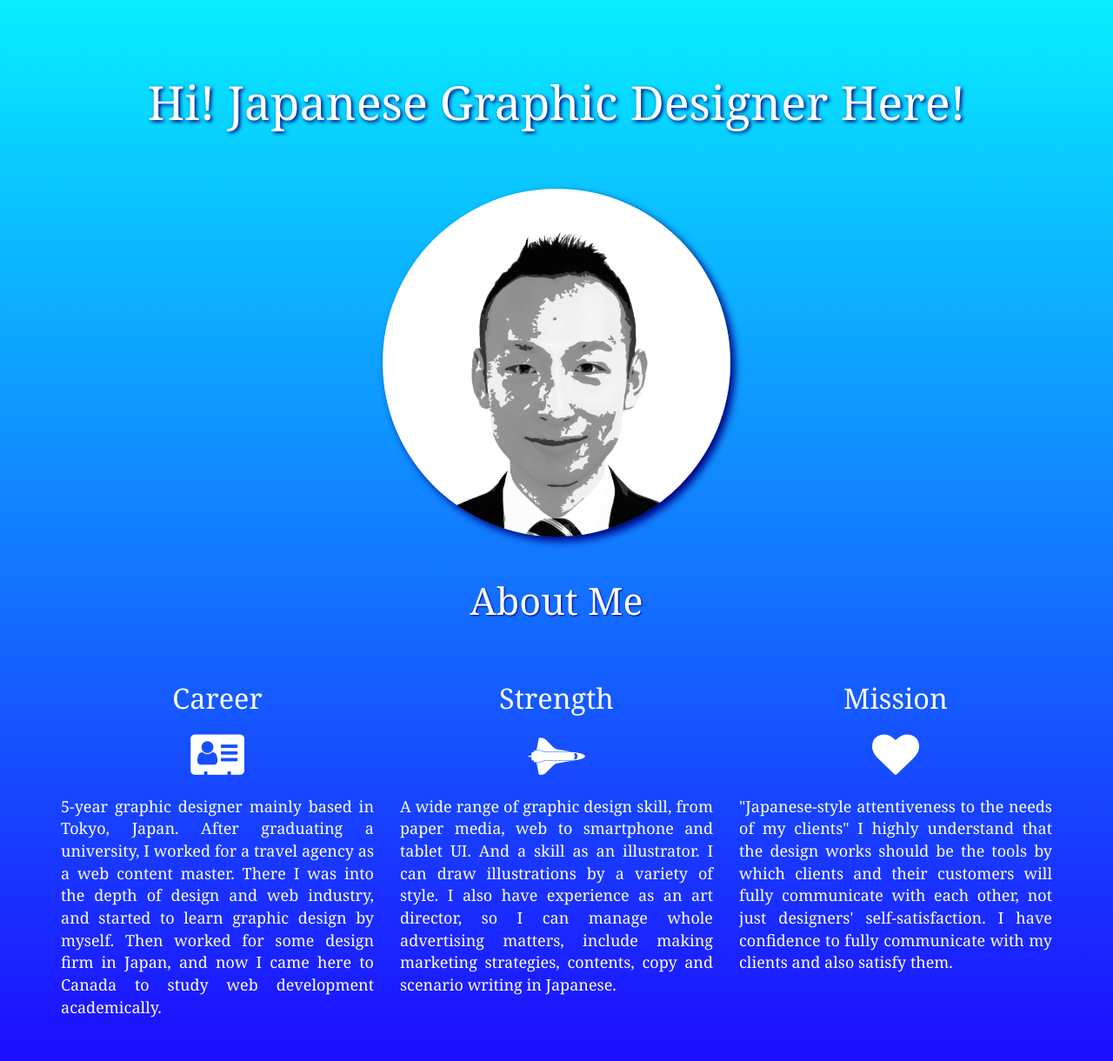
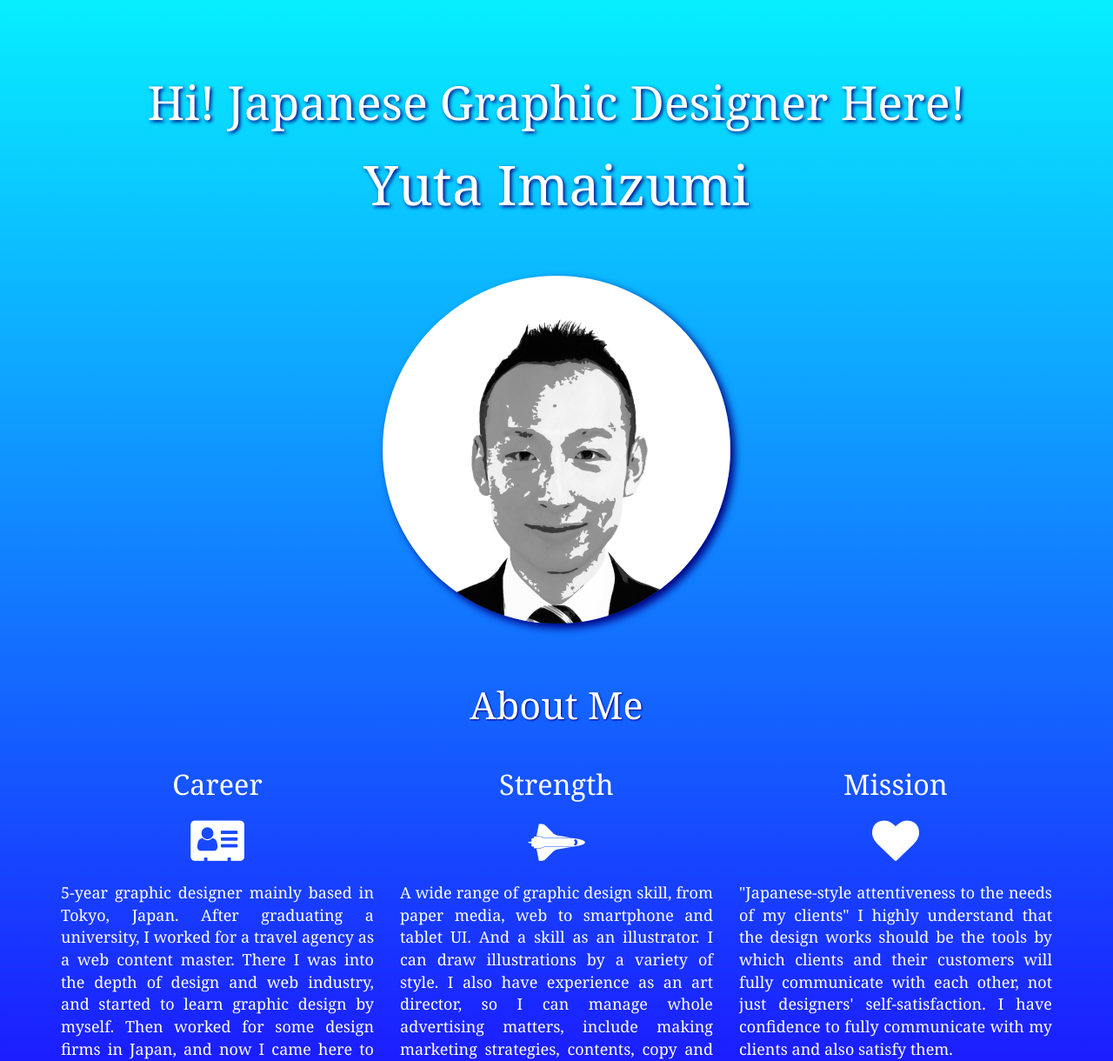
Before and after one commit to YutaImaizumi/myportfolio, a website: page index.html in a window 1280 px wide. Shown: the part 70-1290 px from the top of the page at 87% size. Drawn offline with Linux system fonts and the light colour scheme.

Commit message:
Add my name

```diff
--- a/Content/app.css
+++ b/Content/app.css
@@ -5,17 +5,25 @@ body {
     font-size: 18px;
 }
 
-h1 {
+/*h1 */
+#greeting {
     font-size: 3em;
     text-shadow: 2px 2px 4px #000080;
     margin-top: 90px;
+    margin-bottom: 30px;
+}
+#myname {
+    font-size: 3.5em;
+    text-shadow: 2px 2px 4px #000080;
+    margin-top: 0px;
     margin-bottom: 70px;
 }
 
 h2 {
     font-size: 2.4em;
     text-shadow: 1px 1px 2px #000080;
-    margin: 50px;
+    margin-top: 70px;
+    margin-bottom: 30px;
 }
 
 h3 {
--- a/Scripts/app.js
+++ b/Scripts/app.js
@@ -4,6 +4,10 @@ console.log("App Started");
 var greeting = document.getElementById("greeting");
 var contentGreeting = "Hi! Japanese Graphic Designer Here!";
 greeting.textContent = contentGreeting;
+
+var myname = document.getElementById("myname");
+var contentMyname = "Yuta Imaizumi";
+myname.textContent = contentMyname;
 
 var aboutme = document.getElementById("aboutme");
 var contentAboutme = "About Me";
@@ -14,7 +18,7 @@ var contentCareertitle = "Career";
 careertitle.textContent = contentCareertitle;
 
 var careerp = document.getElementById("careerp");
-var contentCareerp = "5-year graphic designer mainly based in Tokyo, Japan. After graduating a university, I worked for a travel agency as a web content master. There I was into the depth of design and web industry, and started to learn graphic design by myself. Then worked for some design firm in Japan, and now I came here to Canada to study web development academically.";
+var contentCareerp = "5-year graphic designer mainly based in Tokyo, Japan. After graduating a university, I worked for a travel agency as a web content master. There I was into the depth of design and web industry, and started to learn graphic design by myself. Then worked for some design firms in Japan, and now I came here to Canada to study web development academically.";
 careerp.textContent = contentCareerp;
 
 var strengthtitle = document.getElementById("strengthtitle");
@@ -30,5 +34,5 @@ var contentMissiontitle = "Mission";
 missiontitle.textContent = contentMissiontitle;
 
 var missionp = document.getElementById("missionp");
-var contentMissionp = "\"Japanese-style attentiveness to the needs of my clients\"\nI highly understand that the design works should be the tools by which clients and their customers will fully communicate with each other, not just designers' self-satisfaction. I have confidence to fully communicate with my clients and also satisfy them.";
+var contentMissionp = "\"Japanese-style attentiveness to the needs of my clients\" I highly understand that the design works should be the tools by which clients and their customers will fully communicate with each other, not just designers\' self-satisfaction. I have confidence to fully communicate with my clients and also satisfy them.";
 missionp.textContent = contentMissionp;
--- a/index.html
+++ b/index.html
@@ -40,6 +40,7 @@
 <!-- main content -->
 <div id="content">
     <h1 id="greeting"></h1>
+    <h1 id="myname"></h1>
     <img src="/Assets/me.gif" alt="Current pic of Yuta Imaizumi" id="mepic">
     <h2 id="aboutme"></h2>
 </div>
```
